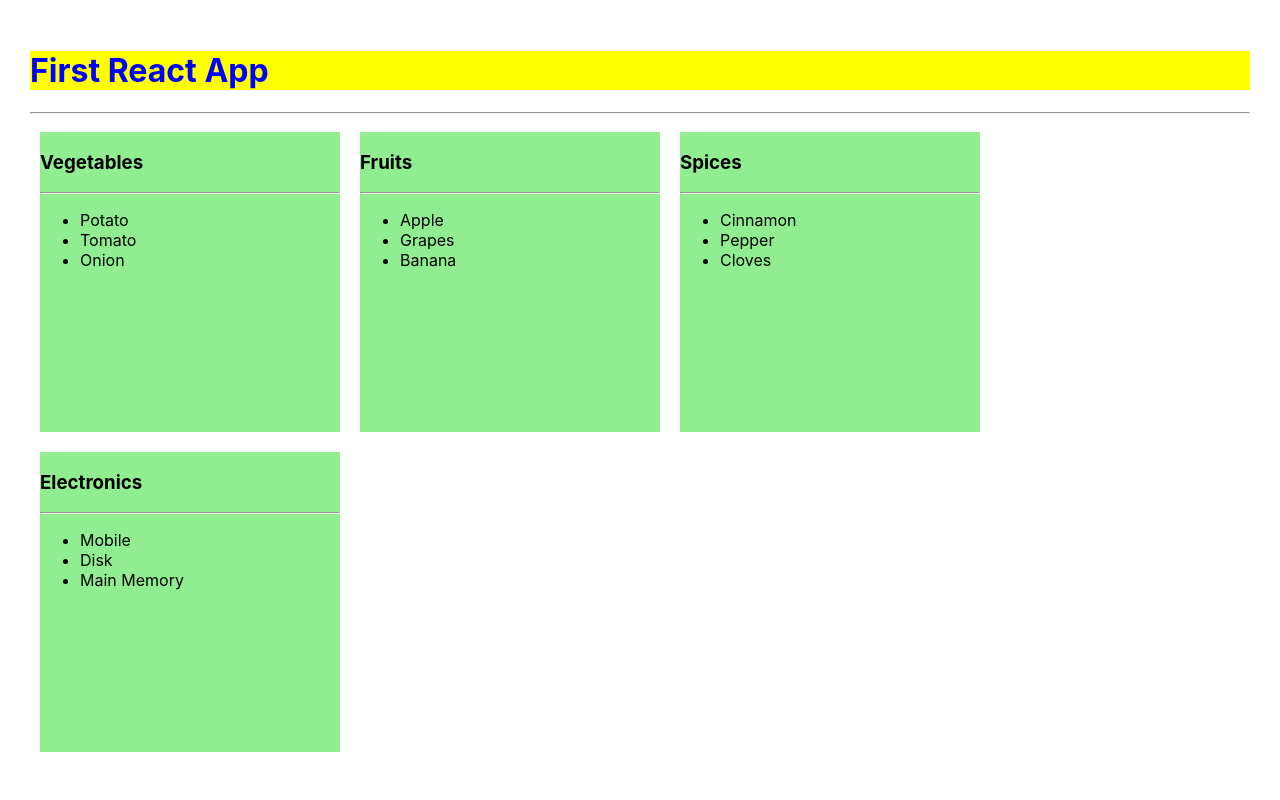
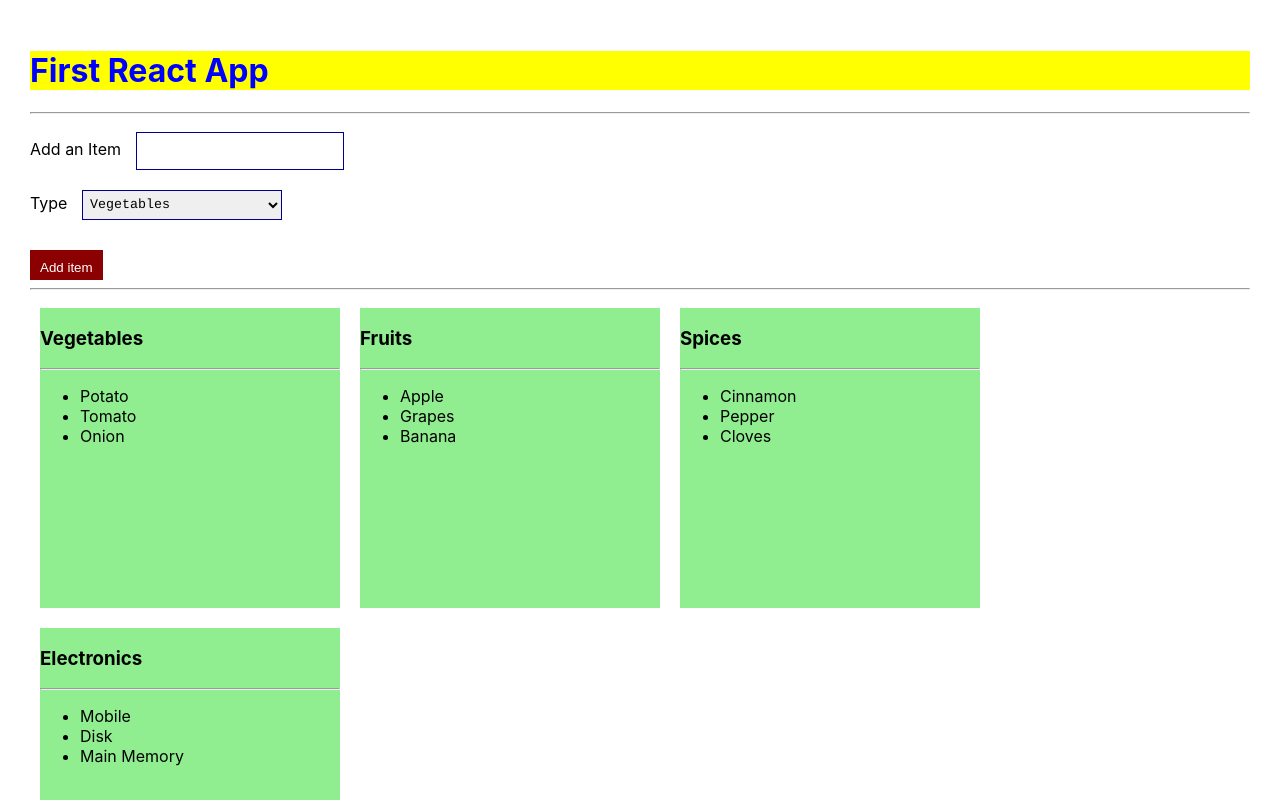
Before and after one commit to vinodh1988/react-sterling-app, a React (Create React App) app: page / in a window 1280 px wide. Shown: the top 800 px of the page. Built offline with nearby package versions, Linux system fonts and the light colour scheme.

Commit message:
form-commit

```diff
--- a/src/App.css
+++ b/src/App.css
@@ -15,3 +15,20 @@
   margin: 10px;
   float: left;
 }
+
+input[type=text],select{
+  border: 1px solid darkblue;
+  padding: 3px;
+  height: 30px;
+  width: 200px;
+  font-family: courier;
+  margin: 10px;
+}
+
+button{
+  color: white;
+  background-color: darkred;
+  padding: 10px;
+  border: none;
+  height: 30px;
+}
--- a/src/App.js
+++ b/src/App.js
@@ -11,6 +11,16 @@ const App=()=>{
     <div className="root">
            <h1>First React App</h1>
            <hr/>
+             Add an Item <input type="text"/> <br/>
+             Type <select>
+               <option value="vegetables">Vegetables</option>
+               <option value="fruits">Fruits</option>
+               <option value="spices">Spices</option>
+               <option value="electronics">Electronics</option>
+             </select>
+             <br/><br/>
+             <button type="button">Add item</button>
+           <hr/>
            <Box title="Vegetables" items={vegetables}/>
            <Box title="Fruits" items={fruits}/>
            <Box title="Spices" items={spices}/>
```
